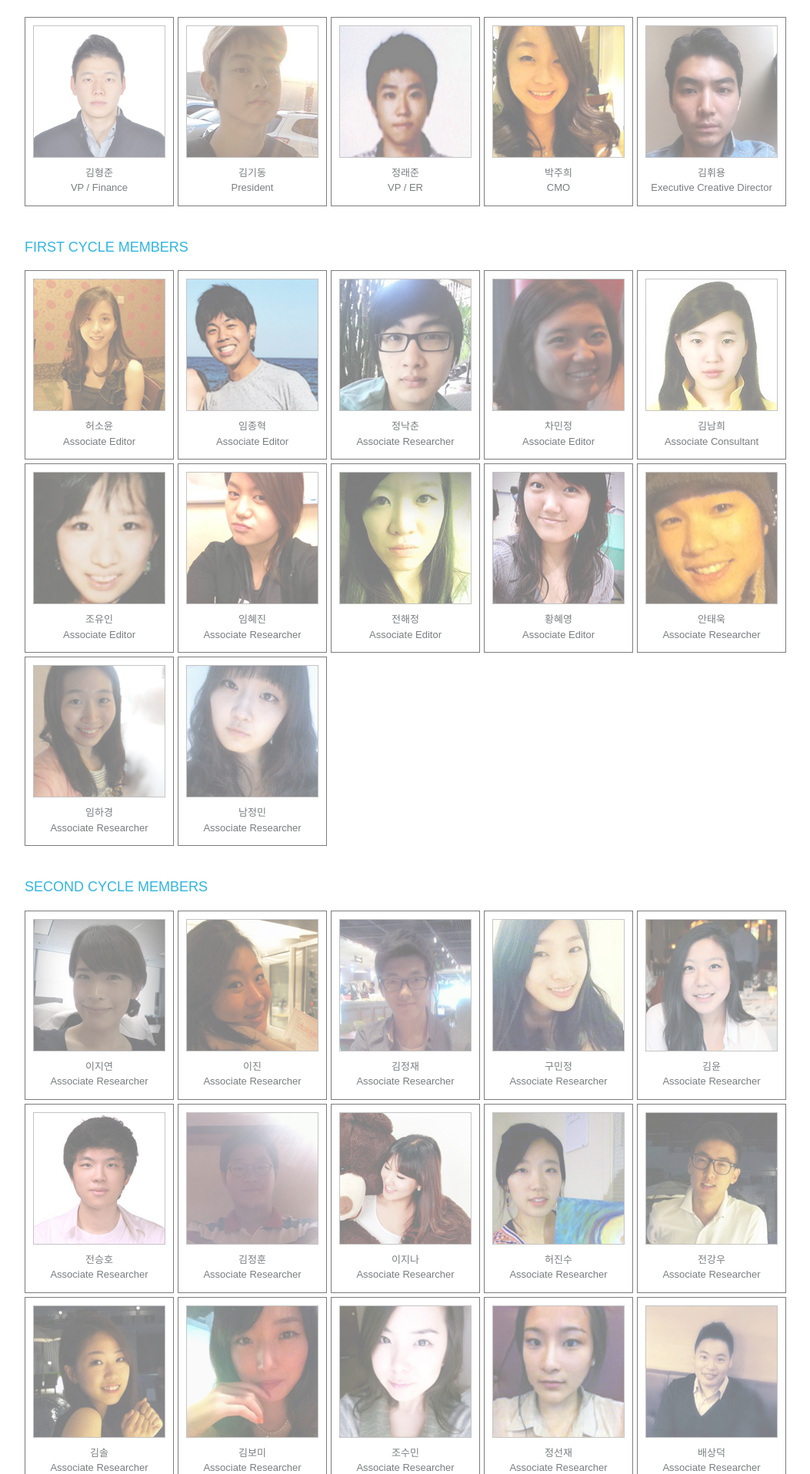
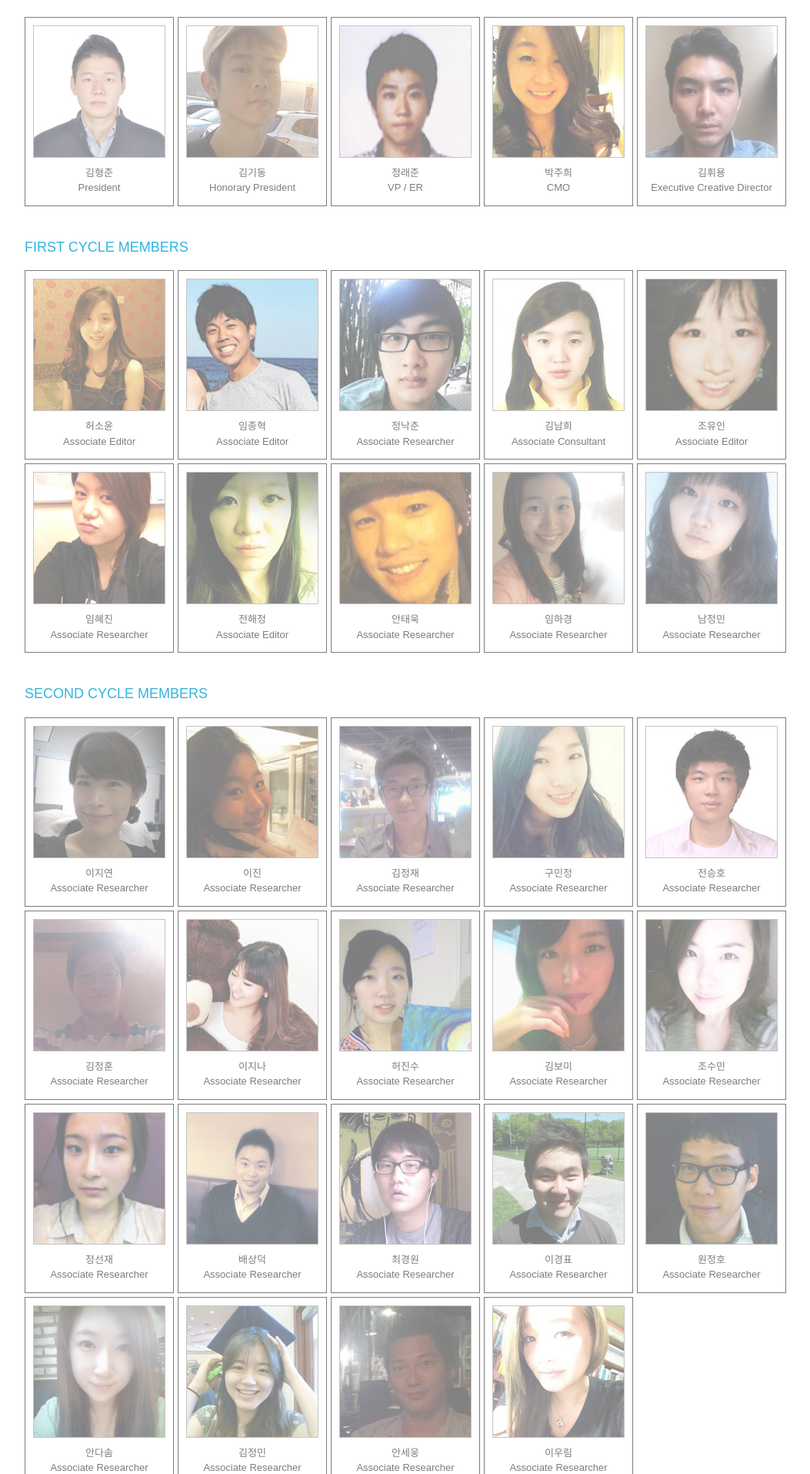
Before and after one commit to nackchoon/philanthropists, a PHP site: page /about/members.php in a window 1280 px wide. Shown: the part 322-2237 px from the top of the page at 77% size, without its empty margins (110-1163 px from the left). Run offline with PHP 8.4, Linux system fonts and the light colour scheme; some web fonts are replaced.

Commit message:
recruit location change and member update

```diff
--- a/about/members.php
+++ b/about/members.php
@@ -70,7 +70,7 @@
 
 					<div class="member_box">
 						<img src="../images/members/founders/hyungjoon.jpg" alt="김형준" />
-						김형준 <br />VP / Finance
+						김형준 <br />President
 						<div class="ui-tooltip">
 							<b>이름: </b>김형준<br /><br />
 							<b>직책: </b>President<br /><br />
@@ -82,7 +82,7 @@
 
 					<div class="member_box">
 						<img src="../images/members/founders/kidong.jpg" alt="김기동" />
-						김기동 <br />President
+						김기동 <br />Honorary President
 						<div class="ui-tooltip">
 							<b>이름: </b>김기동<br /><br />
 							<b>직책: </b>Honorary President<br /><br />
@@ -186,7 +186,7 @@
 											</div>
 										</div> -->
 
-					<div class="member_box">
+          <!-- <div class="member_box">
             <img src="../images/members/first/minjung.jpg" alt="차민정" />
             차민정<br />Associate Editor
             <div class="ui-tooltip">
@@ -196,7 +196,7 @@
               <b>전공: </b>Pre-Medicine / Sociology<br /><br />
               <b>한마디: </b>Just when the caterpillar thought the world was over, it became a butterfly.
             </div>
-					</div>
+          </div> -->
 
 					<div class="member_box">
 						<img src="../images/members/first/namhee.jpg" alt="김남희" />
@@ -246,17 +246,17 @@
 						</div>
 					</div>
 
-					<div class="member_box">
+          <!-- <div class="member_box">
             <img src="../images/members/first/hyeyoung.jpg" alt="황혜영" />
             황혜영<br />Associate Editor
             <div class="ui-tooltip">
               <b>이름: </b>황혜영<br /><br />
               <b>직책: </b>Associate Editor<br /><br />
               <b>학교: </b>Syracuse University<br /><br />
-							<b>전공: </b>--<br /><br />
+              <b>전공: </b><br /><br />
               <b>한마디: </b>Think of all the beauty still left around you and be happy.
             </div>
-					</div>
+          </div> -->
 
 					<div class="member_box">
 						<img src="../images/members/first/taewook.jpg" alt="안태욱" />
@@ -352,7 +352,7 @@
 						</div>
 					</div>
 
-					<div class="member_box">
+          <!-- <div class="member_box">
             <img src="../images/members/second/youn.jpg" alt="김윤" />
             김윤<br />Associate Researcher
             <div class="ui-tooltip">
@@ -362,7 +362,7 @@
               <b>전공: </b>Visual and Environmental Studies<br /><br />
               <b>한마디: </b>A dream of youth
             </div>
-					</div>
+          </div> -->
 
 					<div class="member_box">
 						<img src="../images/members/second/seungho.jpg" alt="전승호" />
@@ -412,7 +412,7 @@
 						</div>
 					</div>
 
-					<div class="member_box">
+          <!-- <div class="member_box">
             <img src="../images/members/second/kenny.jpg" alt="전강우" />
             전강우<br />Associate Researcher
             <div class="ui-tooltip">
@@ -422,9 +422,9 @@
               <b>전공: </b>Architecture<br /><br />
               <b>한마디: </b><a href="http://www.youtube.com/watch?v=auNSrt-QOhw">click me</a>
             </div>
-					</div>
+          </div> -->
 
-					<div class="member_box">
+          <!-- <div class="member_box">
             <img src="../images/members/second/sol.jpg" alt="김솔" />
             김솔<br />Associate Researcher
             <div class="ui-tooltip">
@@ -434,7 +434,7 @@
               <b>전공: </b>Pharmacy<br /><br />
               <b>한마디: </b>God helps who help themselves
             </div>
-					</div>
+          </div> -->
 
 					<!-- 탈퇴 멤버-->
 					<!-- <div class="member_box">
@@ -533,7 +533,7 @@
 						</div>
 					</div>
 
-					<div class="member_box">
+          <!-- <div class="member_box">
             <img src="../images/members/second/kyungeun.jpg" alt="윤경은" />
             윤경은<br />Associate Researcher
             <div class="ui-tooltip">
@@ -543,7 +543,7 @@
               <b>전공: </b>Biology<br /><br />
               <b>한마디: </b>Everything you can imagine is real
             </div>
-					</div>
+          </div> -->
 
 					<div class="member_box">
 						<img src="../images/members/second/dasom.jpg" alt="안다솜" />
--- a/index.php
+++ b/index.php
@@ -76,7 +76,7 @@
 
 					<div class="front-image">
 
-						<a href="/about/recruit.php">
+						<a href="recruit.php">
 							<img src="/images/photo/recruit3.jpg" alt="" />
 						</a>
 
```
Also changed, not shown: recruit.php (renamed from about/recruit.php, +8 -8 lines). Lines whose indentation alone changed are shown as unchanged.
